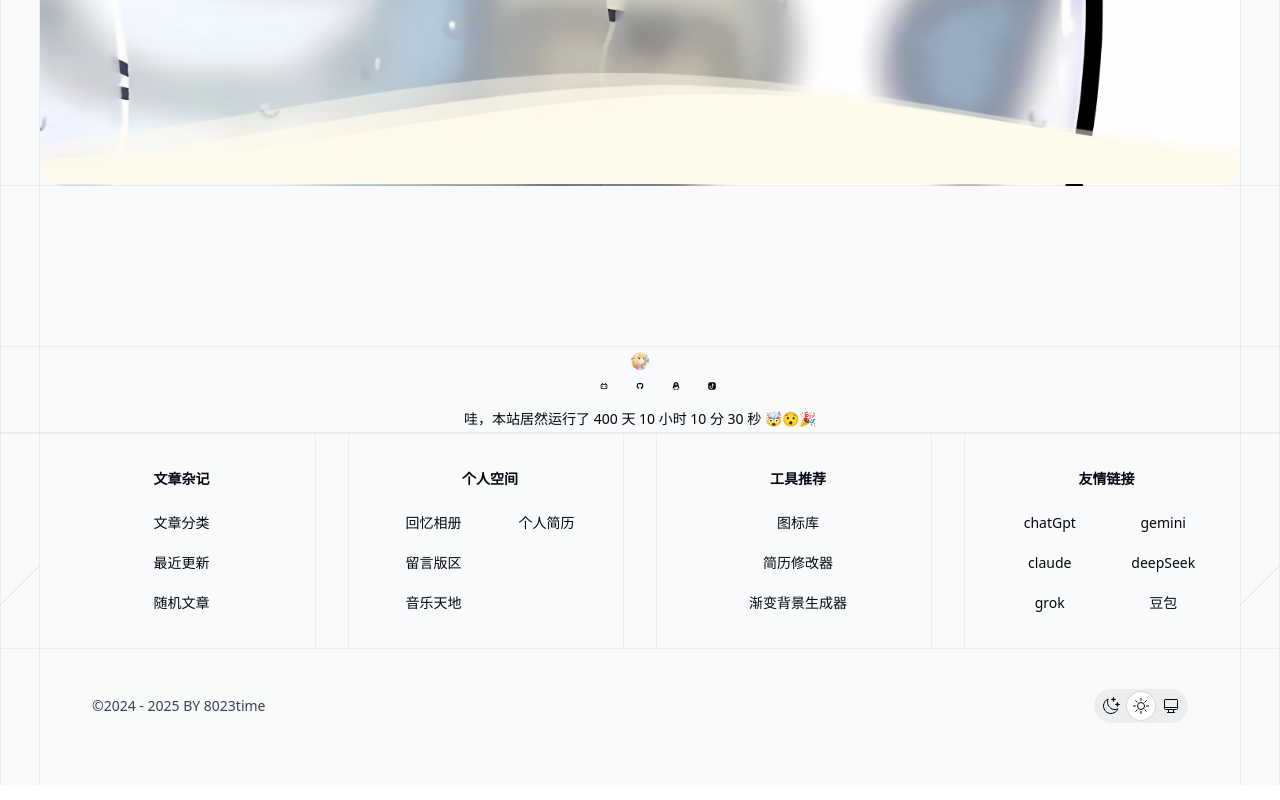
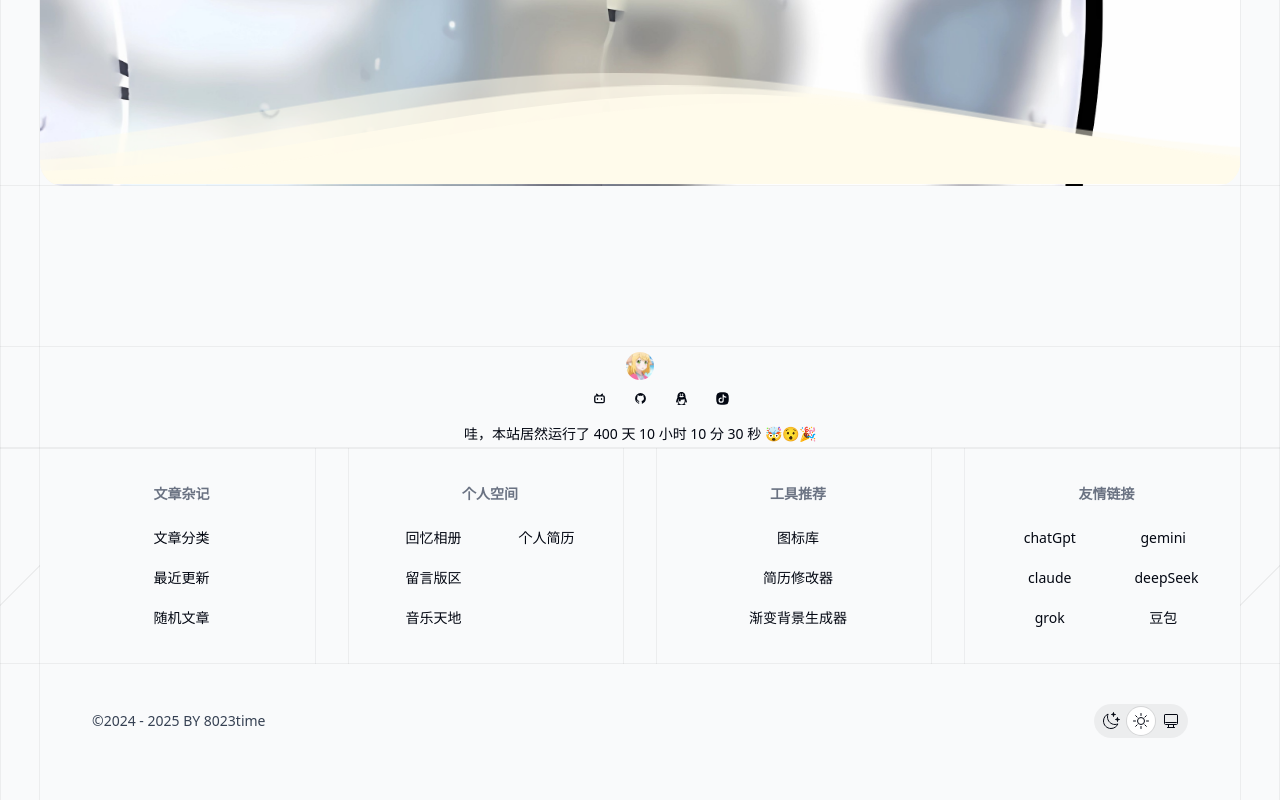
Before and after one commit to 8023time/8023time-blog, a React (Vite) app: page / in a window 1280 px wide. Shown: the part 671-1471 px from the top of the page. Built offline with nearby package versions, Linux system fonts and the light colour scheme.

Commit message:
:lipstick: style: 修改底部栏样式

```diff
--- a/src/layout/Footer/index.tsx
+++ b/src/layout/Footer/index.tsx
@@ -23,19 +23,20 @@ const Footer: React.FC<FooterProps> = ({ className }) => {
       {/*  contact info （联系方式） */}
       <SectionDivider>
         <div className='flex w-full flex-col items-center justify-center'>
-          {footerData.top.avatar && <footerData.top.avatar size={30} />}
+          {footerData.top.avatar && <footerData.top.avatar size={40} />}
           <ul className='flex gap-4'>
             {footerData.top.socialIcons.map((item) => {
               return (
                 <li>
                   <NavLink to={item.to} target='_blank'>
-                    <item.icon size={20} />
+                    <button title={item.name}>
+                      <item.icon size={25} />
+                    </button>
                   </NavLink>
                 </li>
               );
             })}
           </ul>
-
           <div>{footerData.top.stats}</div>
         </div>
       </SectionDivider>
@@ -53,7 +54,7 @@ const Footer: React.FC<FooterProps> = ({ className }) => {
                   const groups = chunk(item.items, 3);
                   return (
                     <div className='border-x border-b border-gray-950/5 py-8 pl-2 text-center not-md:border-0 md:border-b-0 dark:border-white/10'>
-                      <h3 className='font-semibold'>{item.title}</h3>
+                      <h3 className='font-semibold text-gray-500'>{item.title}</h3>
                       <ul
                         className='mt-4 grid gap-4 px-10'
                         style={{
@@ -63,8 +64,10 @@ const Footer: React.FC<FooterProps> = ({ className }) => {
                         {groups.map((group, groupIndex) => (
                           <li key={groupIndex} className='flex flex-col gap-3'>
                             {group.map((item) => (
-                              <NavLink key={item.to} className='hover:underline' to={item.to}>
-                                {item.name}
+                              <NavLink key={item.to} to={item.to}>
+                                <span className='rounded-lg px-2 py-1 whitespace-nowrap hover:bg-gray-200 dark:hover:bg-gray-800'>
+                                  {item.name}
+                                </span>
                               </NavLink>
                             ))}
                           </li>
@@ -83,7 +86,7 @@ const Footer: React.FC<FooterProps> = ({ className }) => {
                   const groups = chunk(item.items, 3);
                   return (
                     <div className='border-x border-b border-gray-950/5 py-8 pl-2 text-center not-md:border-0 md:border-b-0 dark:border-white/10'>
-                      <h3 className='font-semibold'>{item.title}</h3>
+                      <h3 className='font-semibold text-gray-500'>{item.title}</h3>
                       <ul
                         className='mt-4 grid gap-4 px-10'
                         style={{
@@ -93,8 +96,10 @@ const Footer: React.FC<FooterProps> = ({ className }) => {
                         {groups.map((group, groupIndex) => (
                           <li key={groupIndex} className='flex flex-col gap-3'>
                             {group.map((item) => (
-                              <NavLink key={item.to} className='hover:underline' to={item.to}>
-                                {item.name}
+                              <NavLink key={item.to} to={item.to}>
+                                <span className='rounded-lg px-2 py-1 whitespace-nowrap hover:bg-gray-200 dark:hover:bg-gray-800'>
+                                  {item.name}
+                                </span>
                               </NavLink>
                             ))}
                           </li>
@@ -112,7 +117,7 @@ const Footer: React.FC<FooterProps> = ({ className }) => {
               const groups = chunk(item.items, 3);
               return (
                 <div className='border-x border-b border-gray-950/5 py-8 pl-2 text-center not-md:border-0 md:border-b-0 dark:border-white/10'>
-                  <h3 className='font-semibold'>{item.title}</h3>
+                  <h3 className='font-semibold text-gray-500'>{item.title}</h3>
                   <ul
                     className='mt-4 grid gap-10 px-10'
                     style={{
@@ -122,8 +127,10 @@ const Footer: React.FC<FooterProps> = ({ className }) => {
                     {groups.map((group, groupIndex) => (
                       <li key={groupIndex} className='flex flex-col gap-3'>
                         {group.map((item) => (
-                          <NavLink key={item.to} className='hover:underline' to={item.to}>
-                            {item.name}
+                          <NavLink key={item.to} to={item.to}>
+                            <span className='rounded-lg px-2 py-1 whitespace-nowrap hover:bg-gray-200 dark:hover:bg-gray-800'>
+                              {item.name}
+                            </span>
                           </NavLink>
                         ))}
                       </li>
```
